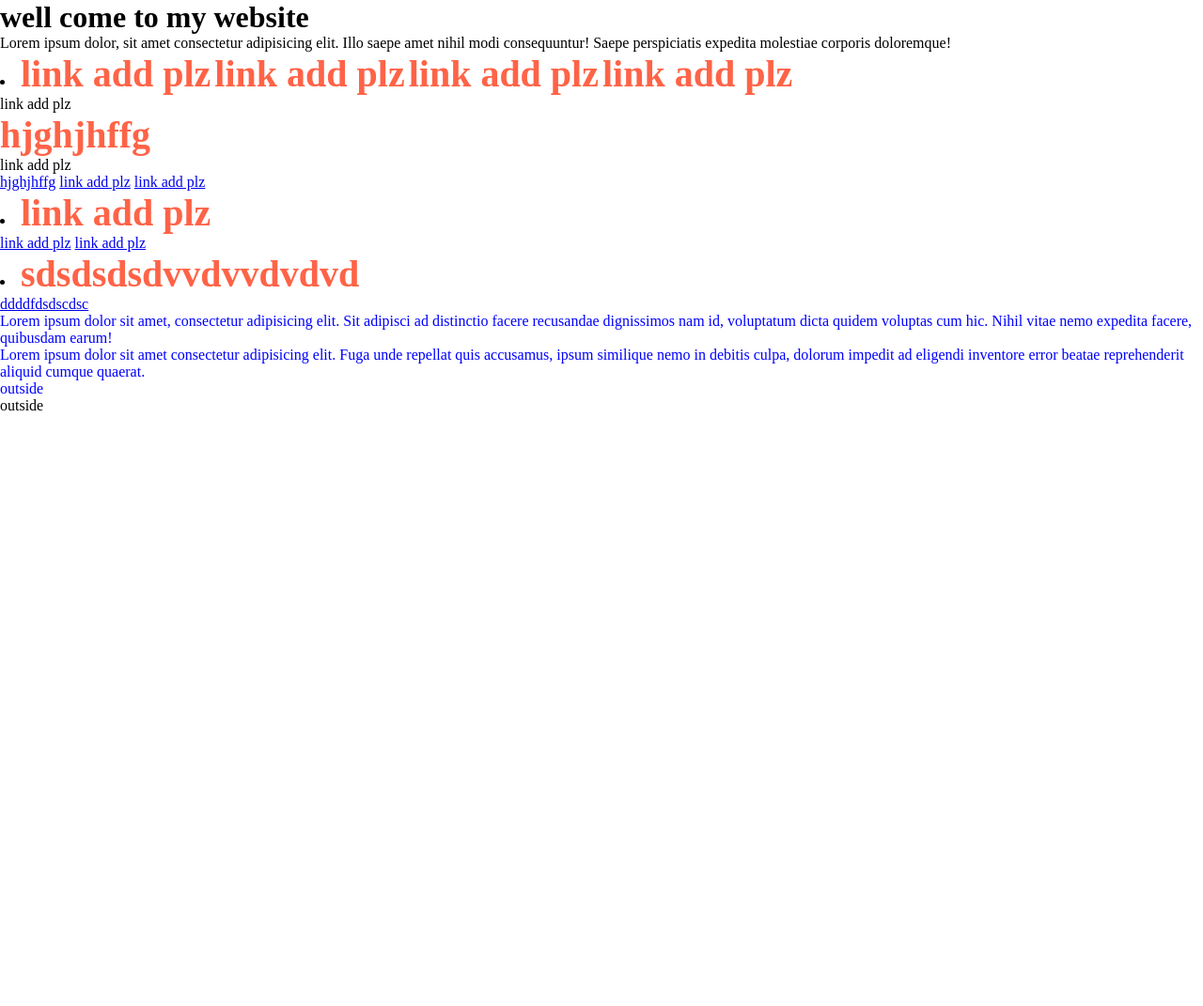
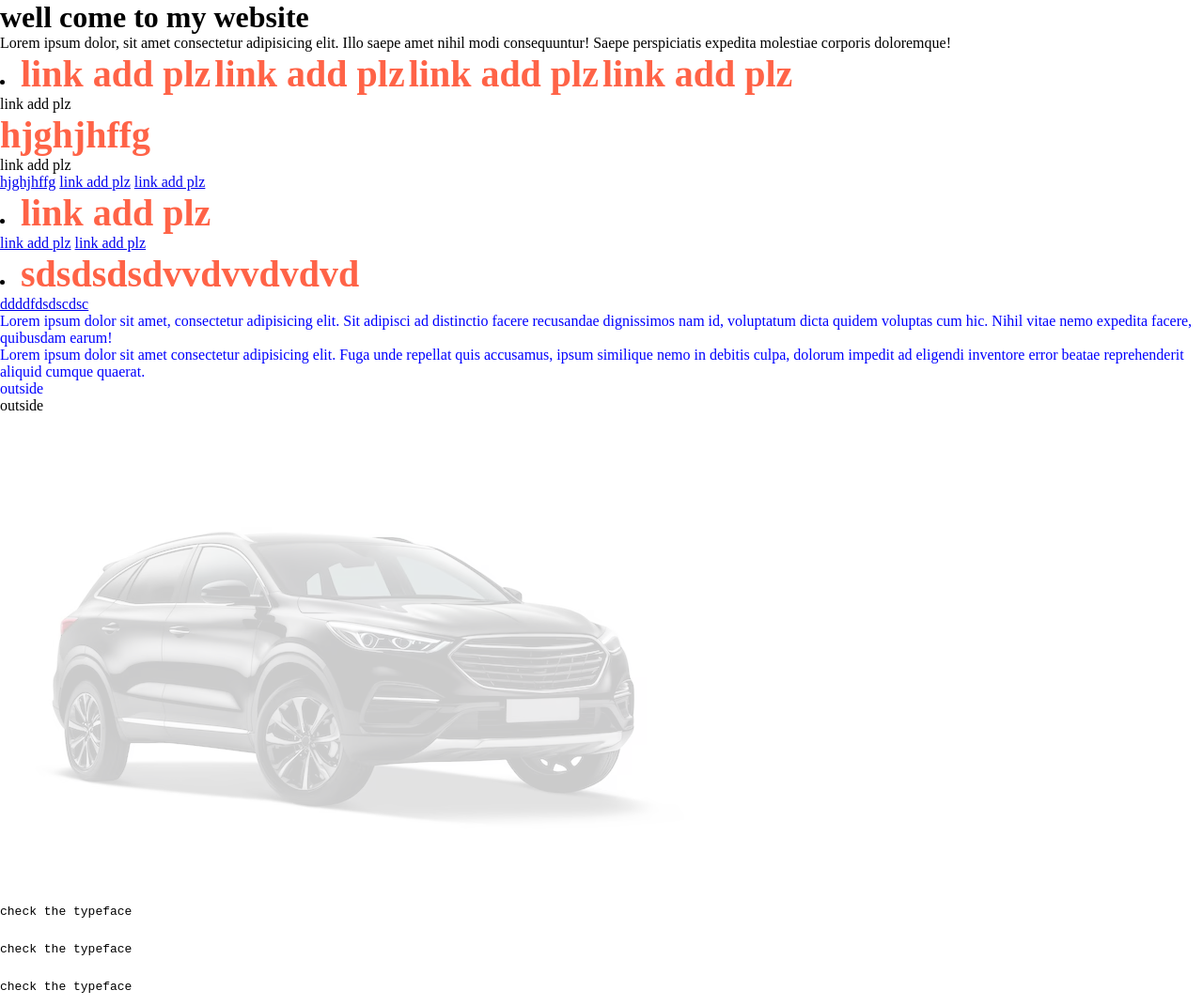
Before and after one commit to faseeh1272/css-practice, a plain HTML site: page index.html in a window 1280 px wide. Shown: the whole page at 94% size. Before the commit the page ends 800 px from the top, so only its background shows below. Drawn offline with Linux system fonts and the light colour scheme.

Commit message:
some add

```diff
--- a/index.html
+++ b/index.html
@@ -46,6 +46,16 @@
     </div>
     <div><p>outside</p></div>
     <p>outside</p>
+    <img src="./card-image-6.png" alt="car img">
+    <ul>
+        <li>check the typeface</li>
+    </ul>
+    <ul>
+        <li>check the typeface</li>
+    </ul>
+    <ul>
+        <li>check the typeface</li>
+    </ul>
 </body>
 
 </html>
--- a/style.css
+++ b/style.css
@@ -13,11 +13,11 @@
 p {
     /* color: whitesmoke; */
 }
-/*
+
 @font-face  {
     font-family: 'LobsterFont';
     src: url('./font/Lobster/Lobster-Regular.ttf')format('truetype');
-} */
+}
 
 /* css selector */
 
@@ -59,3 +59,18 @@ div p {
 /* div > p {
   color: red;
 } */
+
+img{
+
+    opacity: 0.2 ;
+}
+
+ul li{
+    font-family:monospace;
+    font-weight: medium;
+    font-style:normal ;
+    text-transform: lowercase;
+    text-decoration:  none;
+    line-height: 40px;
+
+}
```
Also changed, not shown: card-image-6.png (added).
